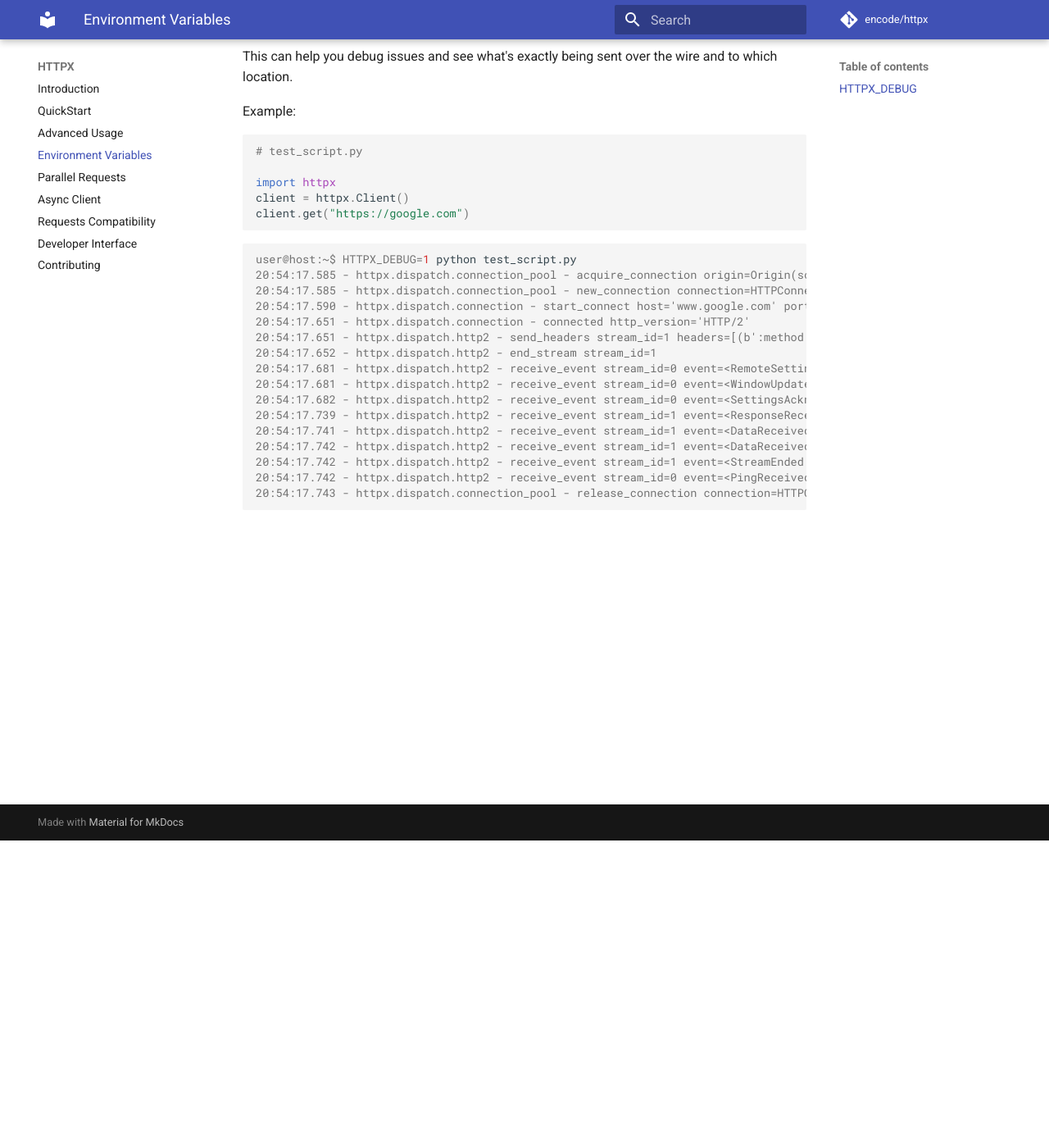
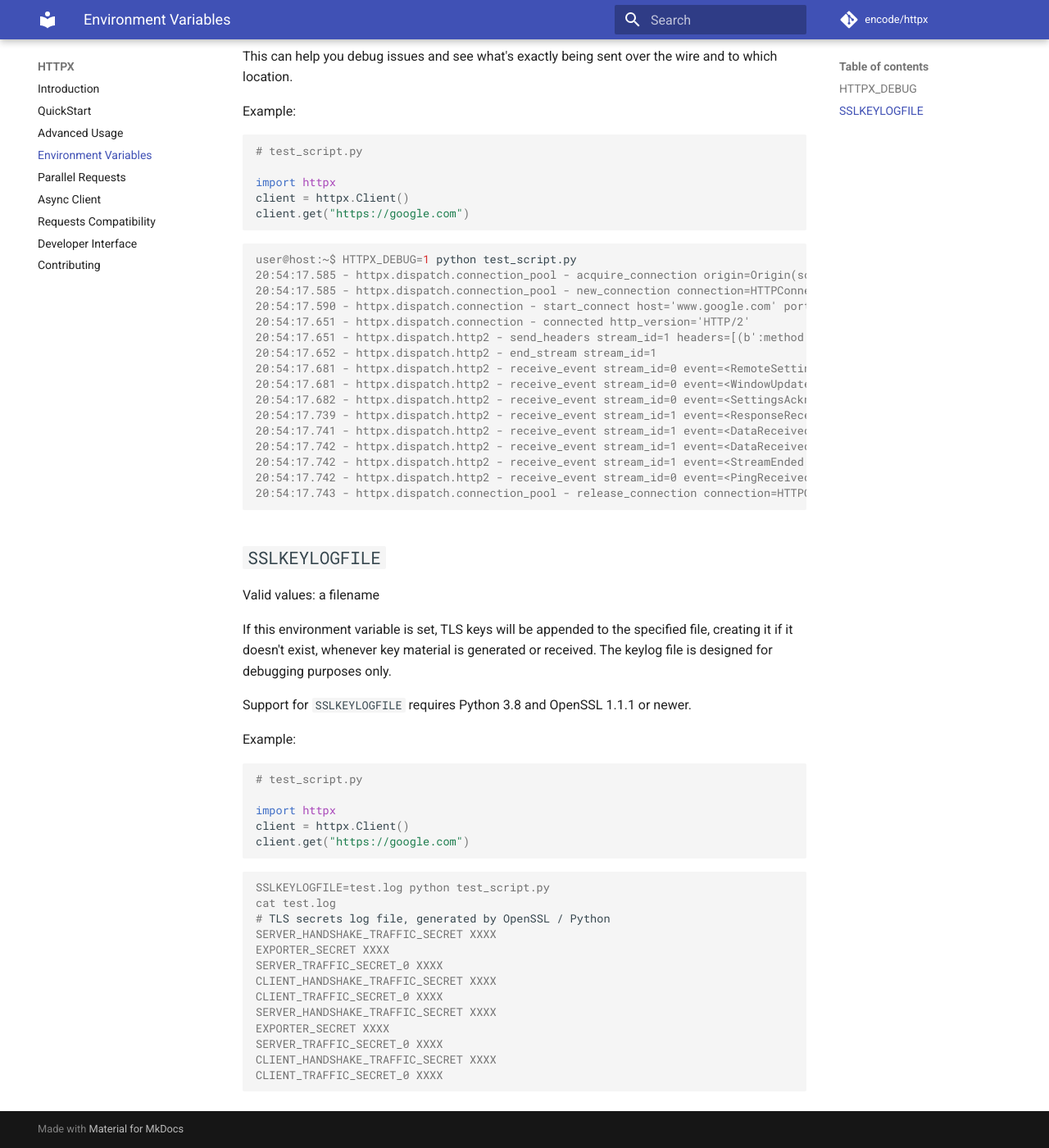
Before and after one commit to WorldStar0126/httpx, an MkDocs documentation site: the page built from docs/environment_variables.md, in a window 1280 px wide and 1400 px high, scrolled down 375 px. Shown: the whole window at 82% size. Built offline with MkDocs 1.6.1 and Material for MkDocs 9.7.7, drawn with Linux system fonts in a browser that asks for light colours; comment, search, counter and statistics services are not loaded.

Commit message:
Add support for SSLKEYLOGFILE (#301)
* Skip test if OpenSSL version is lower than 1.1.1

* Use bionic dist for Python 3.8 job

* Pass trust_env to SSLConfig use monkeypatch in testing

* Don't raise KeyError if SSLKEYLOGFILE is not set

* Move trust_env after verify and cert

````diff
--- a/.travis.yml
+++ b/.travis.yml
@@ -20,6 +20,7 @@ matrix:
       env: NOX_SESSION=test-3.7
     - python: 3.8-dev
       env: NOX_SESSION=test-3.8
+      dist: bionic # Required to get OpenSSL 1.1.1+
 
 install:
   - pip install --upgrade nox
--- a/docs/environment_variables.md
+++ b/docs/environment_variables.md
@@ -44,3 +44,38 @@ user@host:~$ HTTPX_DEBUG=1 python test_script.py
 20:54:17.742 - httpx.dispatch.http2 - receive_event stream_id=0 event=<PingReceived ping_data:0000000000000000>
 20:54:17.743 - httpx.dispatch.connection_pool - release_connection connection=HTTPConnection(origin=Origin(scheme='https' host='www.google.com' port=443))
 ```
+
+`SSLKEYLOGFILE`
+-----------
+
+Valid values: a filename
+
+If this environment variable is set, TLS keys will be appended to the specified file, creating it if it doesn't exist, whenever key material is generated or received. The keylog file is designed for debugging purposes only.
+
+Support for `SSLKEYLOGFILE` requires Python 3.8 and OpenSSL 1.1.1 or newer.
+
+Example:
+
+```python
+# test_script.py
+
+import httpx
+client = httpx.Client()
+client.get("https://google.com")
+```
+
+```console
+SSLKEYLOGFILE=test.log python test_script.py
+cat test.log
+# TLS secrets log file, generated by OpenSSL / Python
+SERVER_HANDSHAKE_TRAFFIC_SECRET XXXX
+EXPORTER_SECRET XXXX
+SERVER_TRAFFIC_SECRET_0 XXXX
+CLIENT_HANDSHAKE_TRAFFIC_SECRET XXXX
+CLIENT_TRAFFIC_SECRET_0 XXXX
+SERVER_HANDSHAKE_TRAFFIC_SECRET XXXX
+EXPORTER_SECRET XXXX
+SERVER_TRAFFIC_SECRET_0 XXXX
+CLIENT_HANDSHAKE_TRAFFIC_SECRET XXXX
+CLIENT_TRAFFIC_SECRET_0 XXXX
+```
````
Also changed, not shown: 5 other files.
